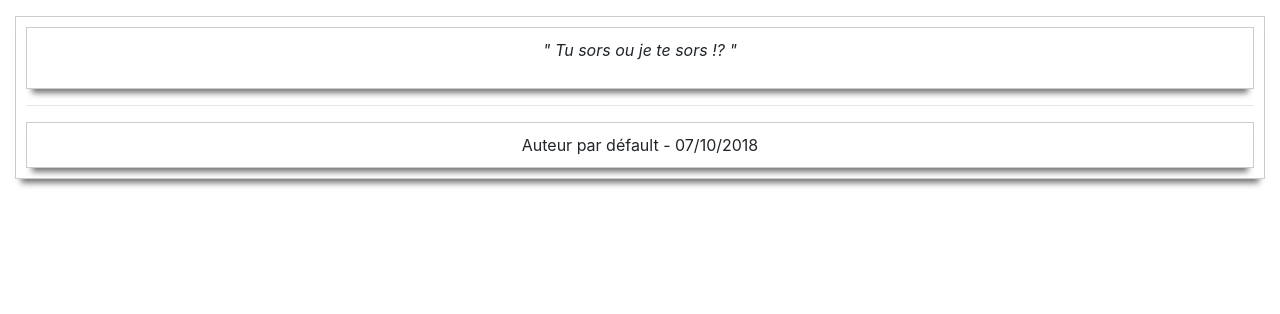
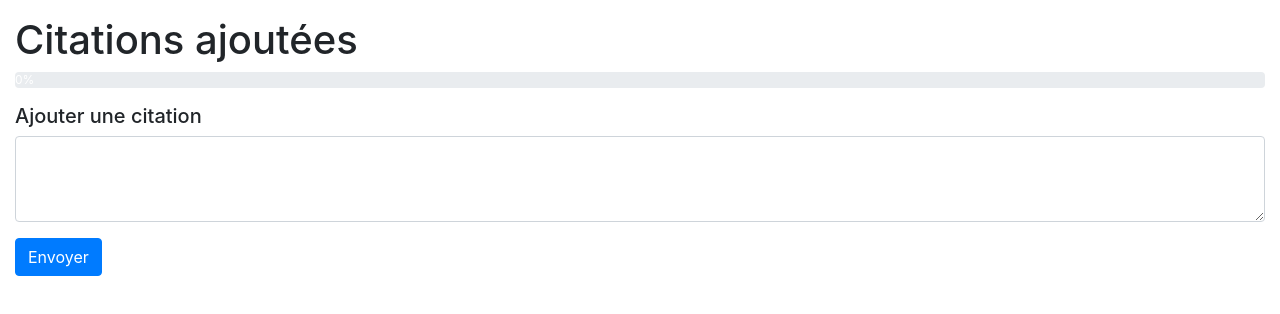
Before and after one commit to gabrielmustiere/vue-wonderful-quote, a Vue app: page / in a window 1280 px wide. Shown: the top 314 px of the page. Built offline with nearby package versions, Linux system fonts and the light colour scheme.

Commit message:
wonderful quotes

```diff
--- a/src/App.vue
+++ b/src/App.vue
@@ -1,31 +1,62 @@
 <template>
   <div class="container-fluid">
+
     <div class="row">
       <div class="col mt-3">
-        <quote>
-          <p slot="title">{{ quoteTitle }}</p>
-          <cite>Claudy Faucan - 2006</cite>
-        </quote>
+        <progress-bar :count="getQuotesLength"/>
       </div>
     </div>
+
+    <div class="row">
+      <div class="col mt-3">
+        <edit-quote @sendedQuote="listenSendedQuote"/>
+      </div>
+    </div>
+
+    <div class="row">
+      <div class="col mt-3">
+        <qotes-list
+          :quotes="quotes"
+          @removedQuote="listenRemovedQuote"/>
+      </div>
+    </div>
+
   </div>
 </template>
 
 <script>
-import Quote from './components/Quote'
+import ProgressBar from './components/ProgressBar'
+import EditQuote from './components/EditQuote'
+import QuotesList from './components/QuotesList'
 
 export default {
   components: {
-    Quote
+    'progress-bar': ProgressBar,
+    'edit-quote': EditQuote,
+    'qotes-list': QuotesList
   },
   data () {
     return {
-      quoteTitle: '" Tu sors ou je te sors !? "'
+      quotes: [],
+      id: 1
+    }
+  },
+  methods: {
+    listenSendedQuote (value) {
+      this.quotes.push({ 'id': this.id, 'value': value })
+      this.id++
+    },
+    listenRemovedQuote (value) {
+      console.log(value);
+      this.quotes.splice(this.quotes.indexOf(value.id), 1)
+    }
+  },
+  computed: {
+    getQuotesLength () {
+      return this.quotes.length
     }
   }
-
 }
-
 </script>
 
 <style scoped>
--- /dev/null
+++ b/src/components/EditQuote.vue
@@ -0,0 +1,50 @@
+<template>
+
+  <form action="">
+
+    <div class="form-group">
+      <label
+        class="h5"
+        for="exampleFormControlTextarea1">Ajouter une citation
+      </label>
+      <textarea
+        class="form-control"
+        id="exampleFormControlTextarea1"
+        v-model="quote"
+        rows="3"
+        @keyup.enter="sendQuote">
+      </textarea>
+    </div>
+
+    <div class="form-group">
+      <button
+        type="submit"
+        class="btn btn-primary"
+        @click.prevent="sendQuote">Envoyer
+      </button>
+    </div>
+
+  </form>
+
+</template>
+
+<script>
+export default {
+  name: 'EditQuote',
+  data () {
+    return {
+      quote: ''
+    }
+  },
+  methods: {
+    sendQuote () {
+      this.$emit('sendedQuote', this.quote)
+      this.quote = ''
+    }
+  }
+}
+</script>
+
+<style scoped>
+
+</style>
--- /dev/null
+++ b/src/components/ProgressBar.vue
@@ -0,0 +1,38 @@
+<template>
+  <div>
+    <h1> Citations ajoutées</h1>
+    <div class="progress">
+      <div
+        :style="{'width': getValue +'%'}"
+        :aria-valuenow="getValue"
+        class="progress-bar"
+        role="progressbar"
+        aria-valuemin="0"
+        aria-valuemax="100">{{ getValue }}%
+      </div>
+    </div>
+  </div>
+</template>
+<script>
+export default {
+  name: 'ProgressBar',
+  props: {
+    count: {
+      type: Number,
+      default: 0
+    }
+  },
+  computed: {
+    getValue () {
+      if (this.count >= 10) {
+        return 100
+      }
+      return this.count * 10
+    }
+  }
+}
+</script>
+
+<style scoped>
+
+</style>
--- a/src/components/Quote.vue
+++ /dev/null
@@ -1,37 +0,0 @@
-<template>
-  <div>
-    <div class="title">
-      <slot name="title"/>
-    </div>
-    <hr>
-    <div class="content">
-      <slot name="content">Auteur par défault - {{ date }}</slot>
-    </div>
-  </div>
-</template>
-
-<script>
-import Format from 'date-fns/format'
-export default {
-  name: 'Quote',
-  data () {
-    return {
-      date: Format(new Date(), 'DD/MM/YYYY')
-    }
-  }
-}
-</script>
-
-<style scoped>
-  div {
-    border: 1px solid #CCCCCC;
-    box-shadow: 0 10px 6px -6px #777777;
-    padding: 10px;
-    margin: auto;
-    text-align: center;
-  }
-
-  .title {
-    font-style: italic;
-  }
-</style>
--- /dev/null
+++ b/src/components/QuotesList.vue
@@ -0,0 +1,41 @@
+<template>
+  <div>
+    <ul class="list-group">
+      <li
+        class="list-group-item"
+        v-for="quote in quotes"
+        :key="quote.id"
+        @click="removeQuote(quote)">
+        {{ quote.value }}
+      </li>
+    </ul>
+  </div>
+</template>
+
+<script>
+export default {
+  name: 'QuotesList',
+  props: {
+    quotes: {
+      type: Array,
+      default () {
+        return []
+      }
+    }
+  },
+  methods: {
+    removeQuote (quote) {
+      this.$emit('removedQuote', quote)
+    }
+  }
+
+}
+</script>
+
+<style scoped>
+  li:hover{
+    cursor: pointer;
+    border: 1px red solid;
+  }
+
+</style>
```
Also changed, not shown: .eslintrc.js, src/main.js (line endings or trailing spaces).
